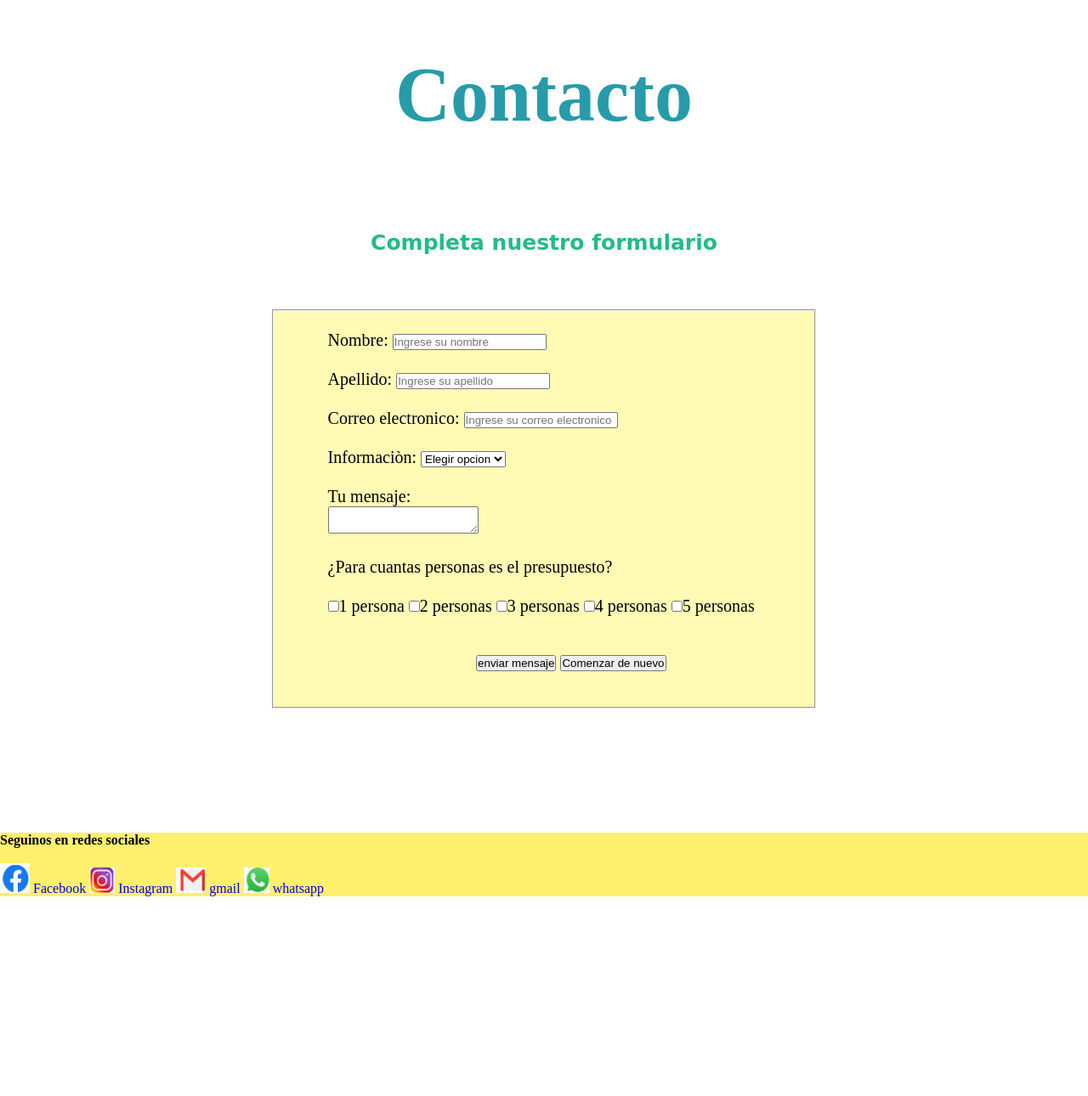
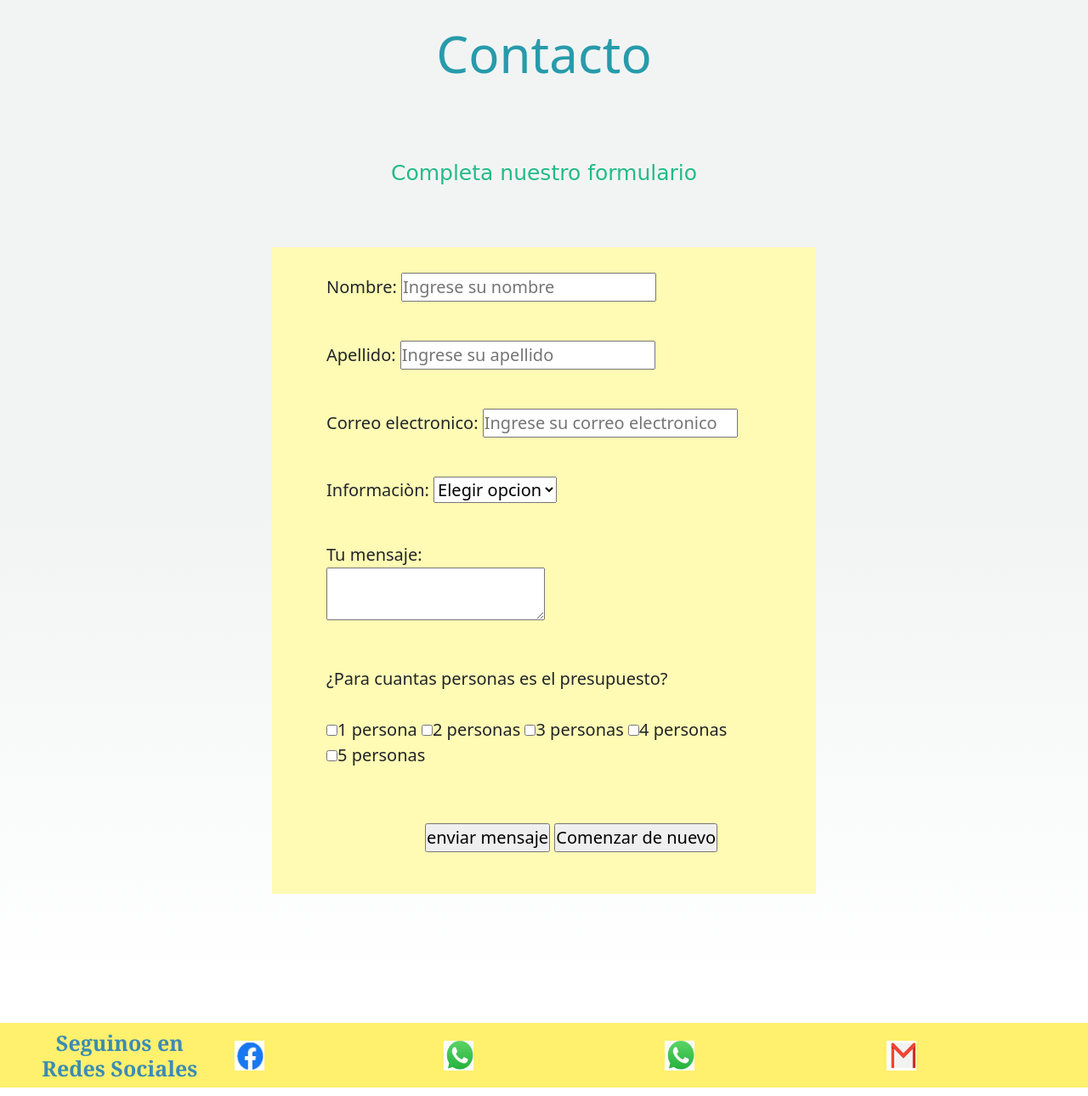
Before and after one commit to Victoriamoltedo/mi_repo, a plain HTML site: page paginas/contacto/contacto.html in a window 1280 px wide. Shown: the part 81-1371 px from the top of the page at 85% size. Before the commit the page ends 1146 px from the top, so only its background shows below. Drawn offline with nearby package versions, Linux system fonts and the light colour scheme; files that its build step writes are made by us from their sources.

Commit message:
contactoo

```diff
--- a/paginas/contacto/contacto.html
+++ b/paginas/contacto/contacto.html
@@ -1,18 +1,18 @@
 <!DOCTYPE html>
 <html lang="es">
 <head>
-    <meta charset="UTF-8" />
-    <meta http-equiv="X-UA-Compatible" content="IE=edge" />
-    <meta name="viewport" content="width=device-width, initial-scale=1.0" />
+    <meta charset="UTF-8">
+    <meta http-equiv="X-UA-Compatible" content="IE=edge">
+    <meta name="viewport" content="width=device-width, initial-scale=1.0">
+    <link href="https://cdn.jsdelivr.net/npm/bootstrap@5.1.3/dist/css/bootstrap.min.css" rel="stylesheet" integrity="sha384-1BmE4kWBq78iYhFldvKuhfTAU6auU8tT94WrHftjDbrCEXSU1oBoqyl2QvZ6jIW3" crossorigin="anonymous">
+    <link rel="stylesheet" href="../../style.css">
 <title>Bagaglio</title>
-    <link rel="stylesheet" href="../../css/style.css" />
 </head>
-
-  <body>
+<body class="body">
   <header>
-      <nav>
+  <nav class="yellow">
           <label for="" class="brand">
-          <a href=""><img src="../imagenes/logo.png" alt="" /></a>
+                  <a href=""><img src="../imagenes/logo.png" alt=""></a>
           </label>
 
               <ul>
@@ -24,14 +24,20 @@
                       <li><a href="contacto.html">Contacto</a></li>
                   </ul>
   </nav>
-    </header>
-    <br />
-    <div>
-      <div class="titulo">
-        <h2>Contacto</h2>
+</head>
+<div class="container"></div>
+  <div class="row">
+      <div class="col">
+        <h2 class="titulo">Contacto</h2>
       </div>
-      <br />
+  </div>
+          <div class="row">
+              <div class="col">
                 <h2 class="subtitulo">Completa nuestro formulario</h2>
+              </div>
+              </div>
+                      <div class="row">
+                          <div class="col">
                             <form>
                               <fieldset>
                                 <br />
@@ -101,21 +107,26 @@
                             </form>
                             <br />
                           </div>
+</div>
 <footer>
-      <div>
-        <span class="redesSociales">
-          <h4>Seguinos en redes sociales</h4>
-        </span>
+  <div class="row align-items-center">
+          <div class="col"><h4 class="redes"> Seguinos en Redes Sociales</h4></div>
+      <div class="col">
+          <a href="http://www.facebook.com"><img class="edic" src="../imagenes/Imagen11.png" width="35" height="35"/></a>
       </div>
-      <br />
-      <img src="../../paginas/imagenes/Imagen11.png" width="35" height="35" />
-      <a href="http://www.facebook.com">Facebook</a>
-      <img src="../../paginas/imagenes/Imagen10.png" width="30" height="30" />
-      <a href="https://www.instagram.com">Instagram</a>
-      <img src="../../paginas/imagenes/Imagen12.png" width="35" height="30" />
-      <a href="https://www.gmail.com">gmail</a>
-      <img src="../../paginas/imagenes/Imagen8.png" width="30" height="30" />
-      <a href="https://www.whatsapp.com">whatsapp</a>
+      <div class="col">
+          <a href="https://www.instagram.com"><img src="../imagenes/Imagen8.png" width="35" height="35" /></a>
+      </div>
+      <div class="col">
+          <a href="https://www.gmail.com"><img src="../imagenes/Imagen8.png" width="35" height="35"/></a>
+      </div>
+      <div class="col">
+          <a href="https://www.whatsapp.com"><img src="../imagenes/Imagen12.png" width="35" height="35"/></a>
+        </div>
+  </div>
 </footer>
+<script src="https://cdn.jsdelivr.net/npm/bootstrap@5.1.3/dist/js/bootstrap.bundle.min.js" integrity="sha384-ka7Sk0Gln4gmtz2MlQnikT1wXgYsOg+OMhuP+IlRH9sENBO0LRn5q+8nbTov4+1p" crossorigin="anonymous"></script>
+<script src="https://cdn.jsdelivr.net/npm/@popperjs/core@2.10.2/dist/umd/popper.min.js" integrity="sha384-7+zCNj/IqJ95wo16oMtfsKbZ9ccEh31eOz1HGyDuCQ6wgnyJNSYdrPa03rtR1zdB" crossorigin="anonymous"></script>
+<script src="https://cdn.jsdelivr.net/npm/bootstrap@5.1.3/dist/js/bootstrap.min.js" integrity="sha384-QJHtvGhmr9XOIpI6YVutG+2QOK9T+ZnN4kzFN1RtK3zEFEIsxhlmWl5/YESvpZ13" crossorigin="anonymous"></script>
 </body>
 </html>
```
Lines whose indentation alone changed are shown as unchanged.
